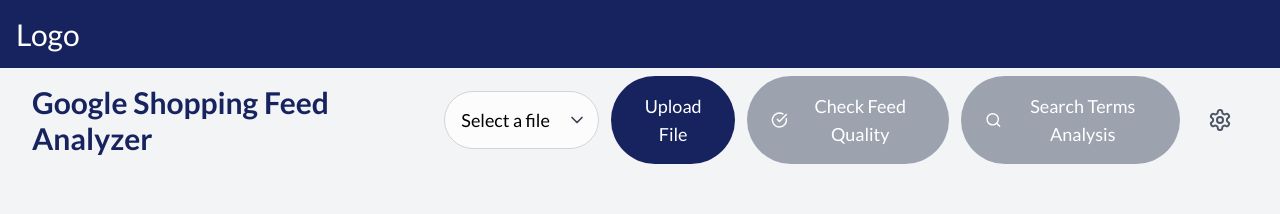
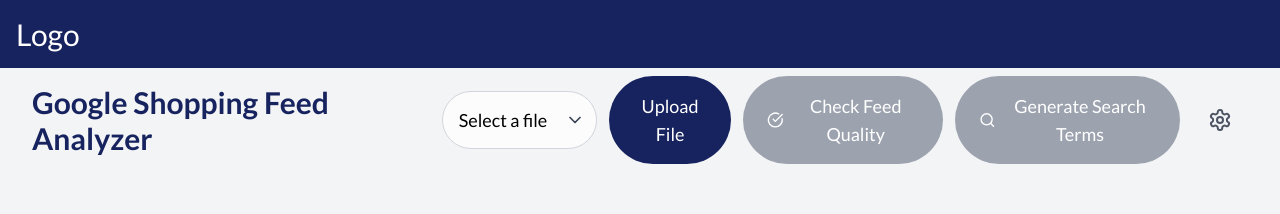
Before and after one commit to statbid/shopping-feed-analyzer, a React (Create React App) app in the folder client/: page / in a window 1280 px wide. Shown: the top 214 px of the page. Built offline with nearby package versions, Linux system fonts and the light colour scheme; no server answers.

Commit message:
change button name from "Search Terms Analysis"  to "Generate Search Terms "

```diff
--- a/client/src/components/FileUpload/AnalyzerHeader.tsx
+++ b/client/src/components/FileUpload/AnalyzerHeader.tsx
@@ -101,7 +101,7 @@
           className={`ml-3 px-6 py-4 flex items-center bg-green-600 text-white rounded-full hover:bg-green-700 disabled:bg-gray-400 disabled:cursor-not-allowed text-lg`}
         >
           <Search className="w-5 h-5 mr-2" />
-          Search Terms Analysis
+          Generate Search Terms
         </button>
 
         {/* Settings Button */}
```
